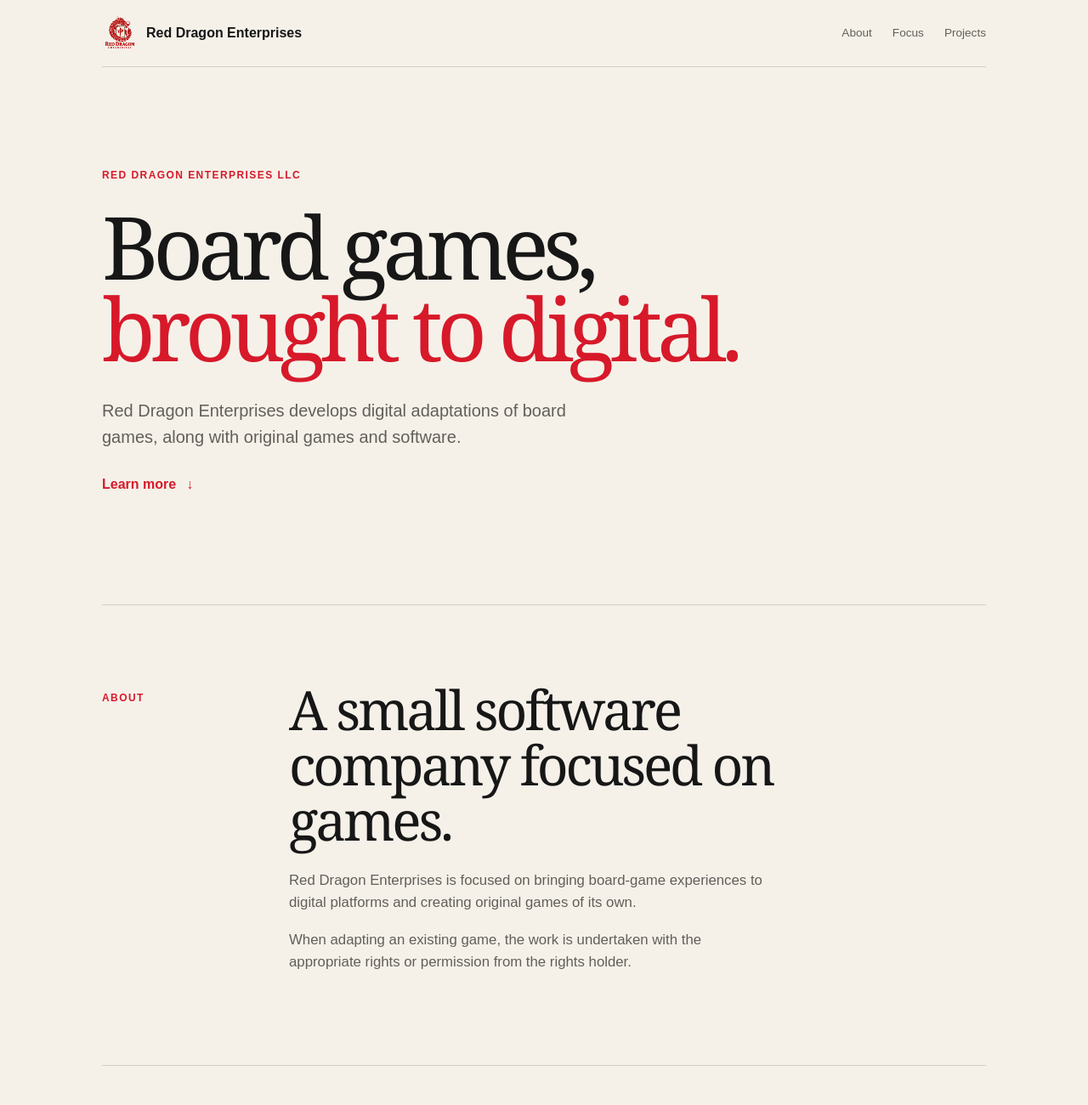
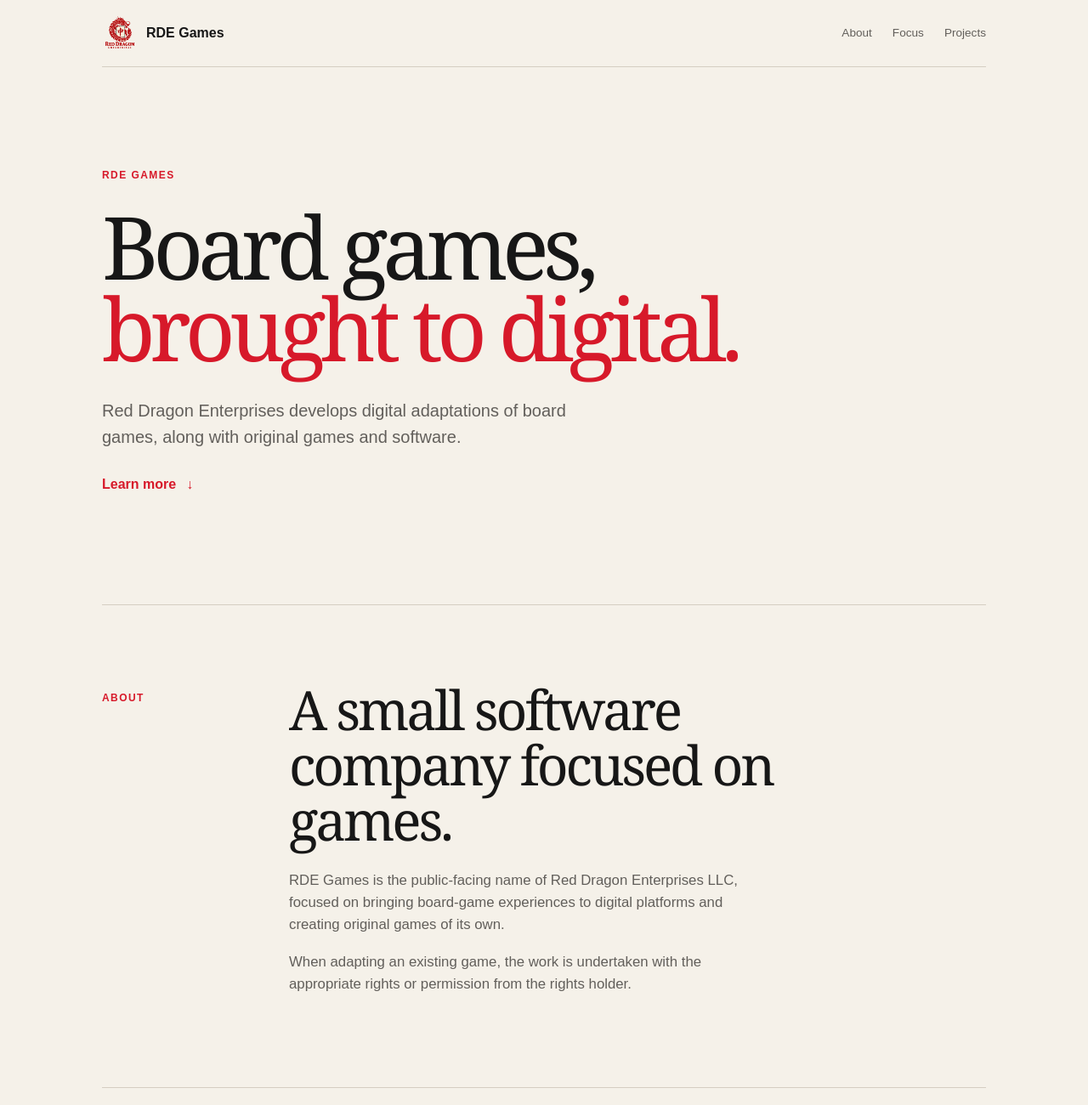
Before and after one commit to Red-Dragon-Enterprises/red-dragon-enterprises.github.io, a plain HTML site: page index.html in a window 1280 px wide. Shown: the top 1300 px of the page at 85% size. Drawn offline with Linux system fonts and the light colour scheme.

Commit message:
Add files via upload

```diff
--- a/index.html
+++ b/index.html
@@ -12,7 +12,7 @@
     <header class="site-header">
       <a class="brand" href="#top" aria-label="Red Dragon Enterprises home">
         <img src="red-dragon-enterprises-logo.png" alt="Red Dragon Enterprises logo">
-        <span>Red Dragon Enterprises</span>
+        <span>RDE Games</span>
       </a>
       <nav aria-label="Main navigation">
         <a href="#about">About</a>
@@ -23,7 +23,7 @@
 
     <main id="top">
       <section class="hero section-wrap">
-        <p class="kicker">Red Dragon Enterprises LLC</p>
+        <p class="kicker">RDE Games</p>
         <h1>Board games,<br><span>brought to digital.</span></h1>
         <p class="lead">Red Dragon Enterprises develops digital adaptations of board games, along with original games and software.</p>
         <a class="text-link" href="#about">Learn more <span aria-hidden="true">↓</span></a>
@@ -33,7 +33,7 @@
         <div class="section-label">About</div>
         <div class="content-column">
           <h2>A small software company focused on games.</h2>
-          <p>Red Dragon Enterprises is focused on bringing board-game experiences to digital platforms and creating original games of its own.</p>
+          <p>RDE Games is the public-facing name of Red Dragon Enterprises LLC, focused on bringing board-game experiences to digital platforms and creating original games of its own.</p>
           <p>When adapting an existing game, the work is undertaken with the appropriate rights or permission from the rights holder.</p>
         </div>
       </section>
```
